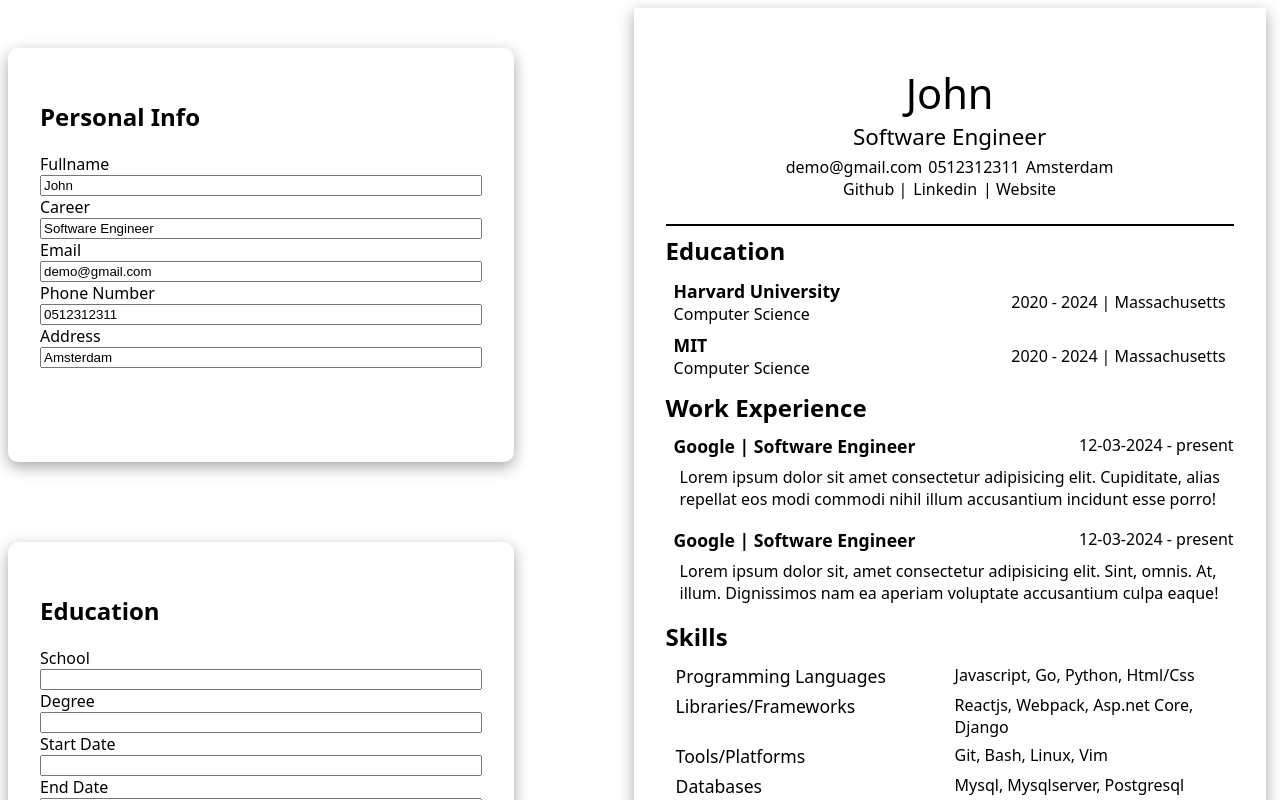
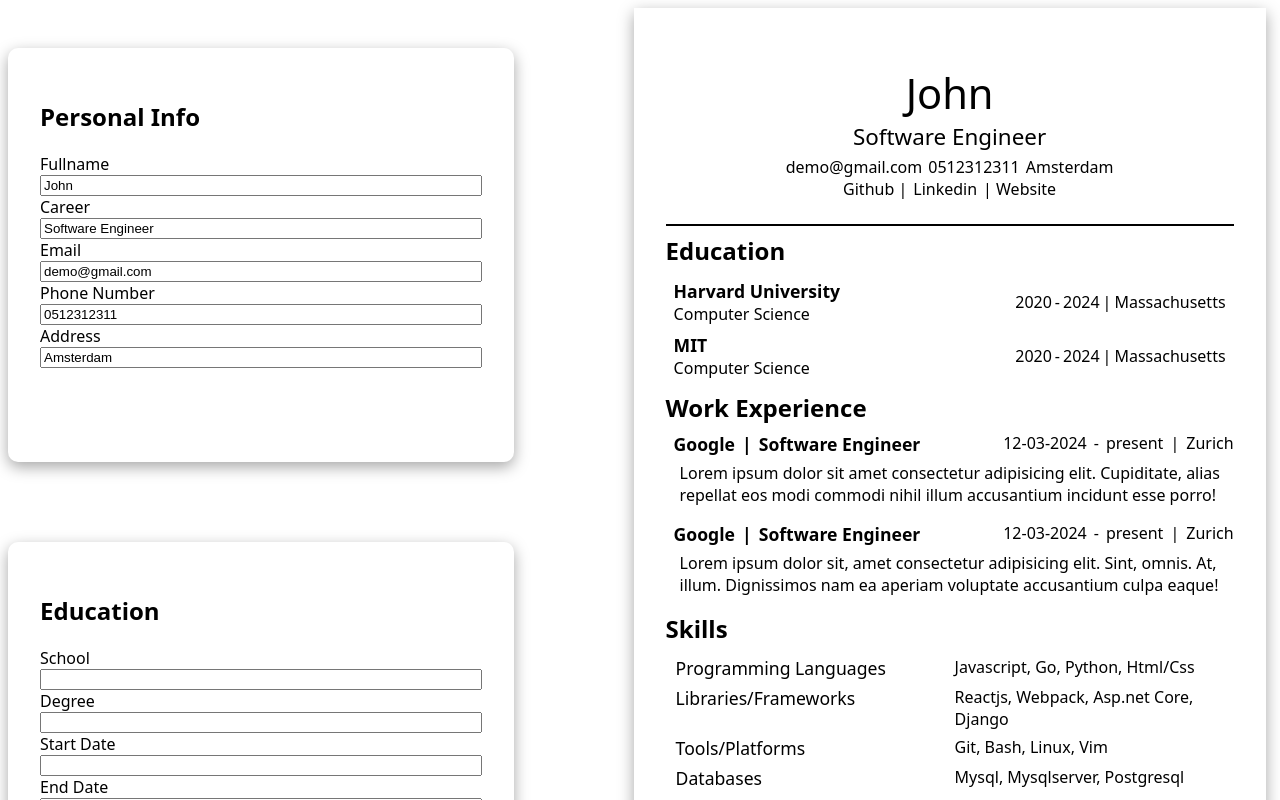
Before and after one commit to Ay-can/cv-maker, a React (Vite) app: page / in a window 1280 px wide. Shown: the top 800 px of the page. Built offline with nearby package versions, Linux system fonts and the light colour scheme.

Commit message:
make worksection editable

```diff
--- a/src/App.jsx
+++ b/src/App.jsx
@@ -16,7 +16,7 @@ import PersonalInfoSection from "./components/PersonalInfoSection";
 function App() {
   const [workExperiences, setWorkExperiences] = useState([
     {
-      id: crypto.randomUUID(),
+      id: 1,
       company: "Google",
       position: "Software Engineer",
       startDate: "12-03-2024",
@@ -26,7 +26,7 @@ function App() {
         "Lorem ipsum dolor sit amet consectetur adipisicing elit. Cupiditate, alias repellat eos modi commodi nihil illum accusantium incidunt esse porro!",
     },
     {
-      id: crypto.randomUUID(),
+      id: 2,
       company: "Google",
       position: "Software Engineer",
       startDate: "12-03-2024",
@@ -60,6 +60,16 @@ function App() {
     setStudies((prevStudies) =>
       prevStudies.map((study) =>
         study.id === studyId ? { ...study, [field]: value } : study
+      )
+    );
+  };
+
+  const updateWorkExperiences = (workId, field, value) => {
+    setWorkExperiences((prev) =>
+      prev.map((experience) =>
+        experience.id === workId
+          ? { ...experience, [field]: value }
+          : experience
       )
     );
   };
@@ -180,7 +190,10 @@ function App() {
           updatePersonalInfo={updatePersonalInfo}
         />
         <EducationSection studies={studies} updateStudy={updateStudy} />
-        <WorkSection workExperiences={workExperiences} />
+        <WorkSection
+          workExperiences={workExperiences}
+          updateWorkExperiences={updateWorkExperiences}
+        />
         <SkillsSection skills={skillsForm} />
         <ProjectSection projects={projects} />
       </Resume>
--- a/src/components/EducationSection.jsx
+++ b/src/components/EducationSection.jsx
@@ -41,7 +41,7 @@ function EducationSection({ studies, updateStudy }) {
                 >
                   {study.startYear}
                 </p>
-                <span className="seperator">-</span>
+                <p className="seperator">-</p>
                 <p
                   contentEditable
                   suppressContentEditableWarning
@@ -49,7 +49,7 @@ function EducationSection({ studies, updateStudy }) {
                 >
                   {study.endYear}
                 </p>
-                <span className="seperator">|</span>
+                <p className="seperator">|</p>
                 <p
                   contentEditable
                   suppressContentEditableWarning
--- a/src/components/WorkSection.jsx
+++ b/src/components/WorkSection.jsx
@@ -1,4 +1,11 @@
-function WorkSection({ workExperiences }) {
+import "../styles/work.css";
+
+function WorkSection({ workExperiences, updateWorkExperiences }) {
+  const handleInput = (e, workId, field) => {
+    const updatedValue = e.target.textContent;
+    updateWorkExperiences(workId, field, updatedValue);
+  };
+
   return (
     <>
       <div className="work-experience-section">
@@ -7,15 +14,58 @@ function WorkSection({ workExperiences }) {
           return (
             <div key={experience.id} className="work-experience-block">
               <div className="work-info-container">
-                <p className="company-position">
-                  {experience.company} | {experience.position}
-                </p>
-                <p>
-                  {experience.startDate} - {experience.endDate}
-                </p>
+                <div className="company-position-container">
+                  <p
+                    contentEditable
+                    suppressContentEditableWarning
+                    onBlur={(e) => handleInput(e, experience.id, "company")}
+                  >
+                    {experience.company}
+                  </p>
+                  <p className="seperator"> | </p>
+                  <p
+                    contentEditable
+                    suppressContentEditableWarning
+                    onBlur={(e) => handleInput(e, experience.id, "position")}
+                  >
+                    {experience.position}
+                  </p>
+                </div>
+                <div className="date-container">
+                  <p
+                    contentEditable
+                    suppressContentEditableWarning
+                    onBlur={(e) => handleInput(e, experience.id, "startDate")}
+                  >
+                    {experience.startDate}
+                  </p>
+                  <p className="seperator"> - </p>
+                  <p
+                    contentEditable
+                    suppressContentEditableWarning
+                    onBlur={(e) => handleInput(e, experience.id, "endDate")}
+                  >
+                    {experience.endDate}
+                  </p>
+                  <p className="seperator"> | </p>
+                  <p
+                    contentEditable
+                    suppressContentEditableWarning
+                    onBlur={(e) => handleInput(e, experience.id, "location")}
+                  >
+                    {experience.location}
+                  </p>
+                </div>
               </div>
               <div className="work-description-container">
-                <p className="work-description">{experience.description}</p>
+                <p
+                  contentEditable
+                  suppressContentEditableWarning
+                  onBlur={(e) => handleInput(e, experience.id, "description")}
+                  className="work-description"
+                >
+                  {experience.description}
+                </p>
               </div>
             </div>
           );
--- a/src/styles/work.css
+++ b/src/styles/work.css
@@ -20,16 +20,6 @@
   margin: 6px;
 }
 
-.work-info-container {
-  display: flex;
-  flex-wrap: wrap;
-  justify-content: space-between;
-}
-
-.work-info-container > p {
-  margin: 2px 0px;
-}
-
 .work-description {
   padding-left: 6px;
 }
@@ -38,7 +28,28 @@
   margin: 6px 0px;
 }
 
-.company-position {
+.company-position-container > * {
   font-weight: 600;
   font-size: 1.1rem;
 }
+
+.work-info-container {
+  display: flex;
+  justify-content: space-between;
+}
+
+.company-position-container,
+.date-container {
+  display: flex;
+  flex-wrap: wrap;
+  gap: 4px;
+}
+
+.company-position-container > *,
+.date-container > * {
+  margin: 0;
+}
+
+.seperator {
+  padding: 0px 3px;
+}
```
